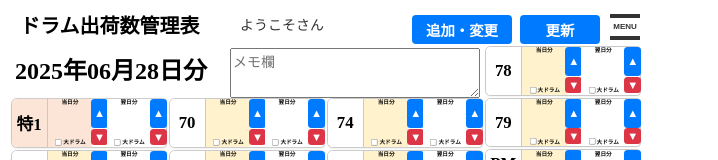
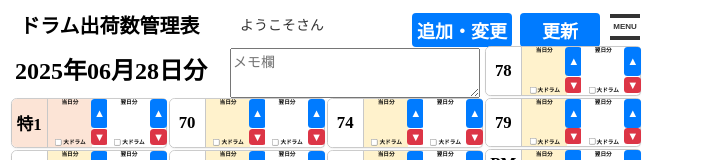
Before and after one commit to Rgtntppy/IBC, a React (Create React App) app: page /master in a window 1280 px wide. Shown: the top 160 px of the page, without its empty margins (0-718 px from the left). Built offline with nearby package versions, Linux system fonts and the light colour scheme; no server answers; the database is empty; sample sign-in values are in the browser's storage; the HTML template or start-up script is replaced by a standard one; a web font is replaced by a local one; what date-holidays would draw is missing.

Commit message:
buttonプロパティ調整

```diff
--- a/src/components/master/header/header.scss
+++ b/src/components/master/header/header.scss
@@ -1,4 +1,6 @@
 @import url('https://fonts.googleapis.com/css2?family=Playfair+Display:ital,wght@0,400..900;1,400..900&display=swap');
+
+$buttonhightpadding: 4px 0;
 
 .header {
     position: relative;
@@ -31,18 +33,17 @@
         right: 40px;
         display: flex;
         justify-content: flex-end;
-        margin: 10px ;
+        margin: 8px 10px;
         gap: 8px;
-    }
 
         .addCountButton {
             background-color: #007bff;
             color: white;
             border: none;
-        padding: 4px 1px;
+            padding: $buttonhightpadding;
             border-radius: 4px;
             cursor: pointer;
-        font-size: 0.9rem;
+            font-size: 18px;
             font-weight: 600;
             transition: background-color 0.2s ease;
             width: 100px;
@@ -60,10 +61,10 @@
             background-color: #007bff;
             color: white;
             border: none;
-        padding: 4px 1px;
+            padding: $buttonhightpadding;
             border-radius: 4px;
             cursor: pointer;
-        font-size: 0.9rem;
+            font-size: 18px;
             font-weight: 600;
             transition: background-color 0.2s ease;
             width: 80px;
@@ -73,3 +74,4 @@
             }
         }
     }
+}
```
Lines whose indentation alone changed are shown as unchanged.
